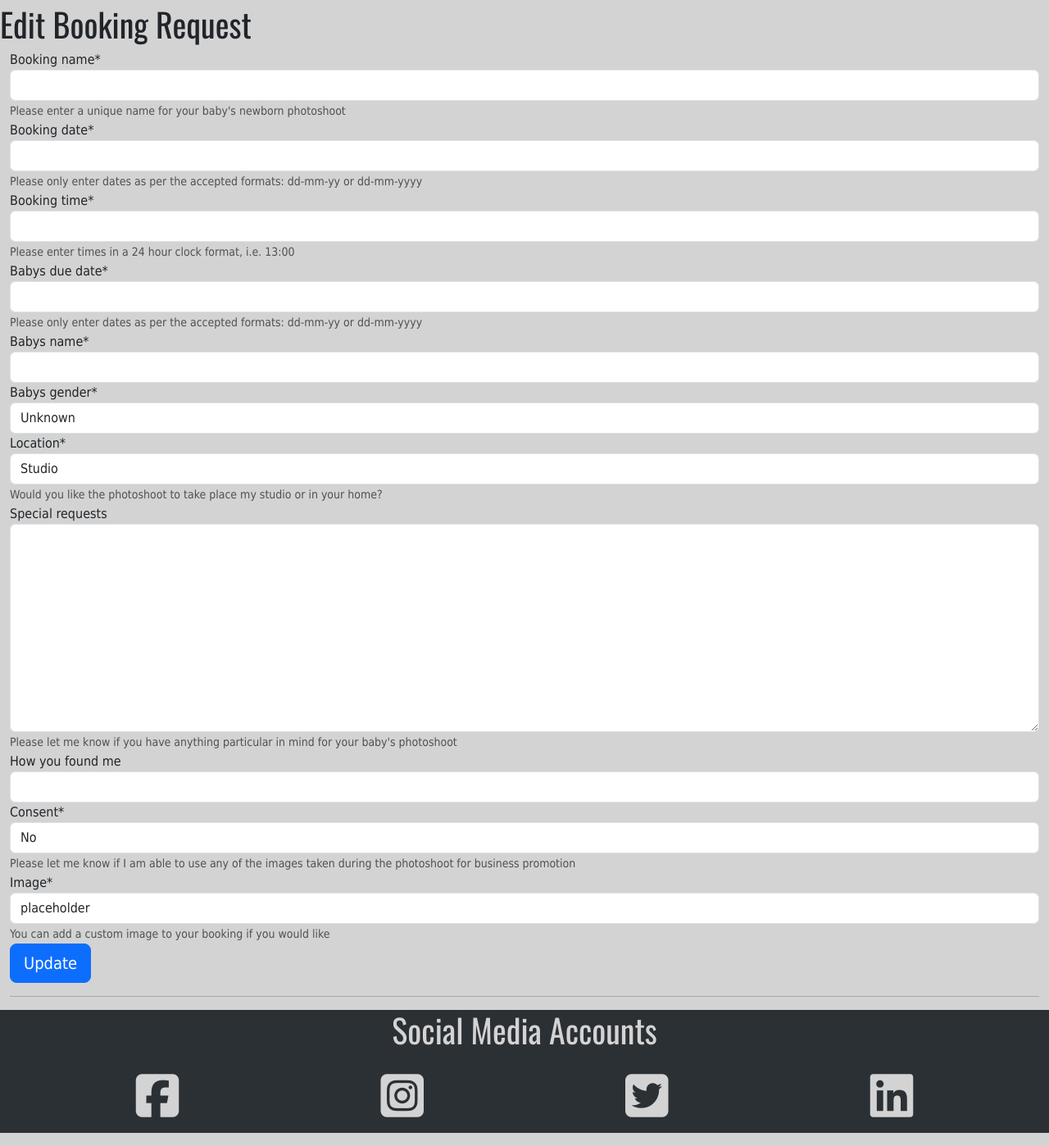
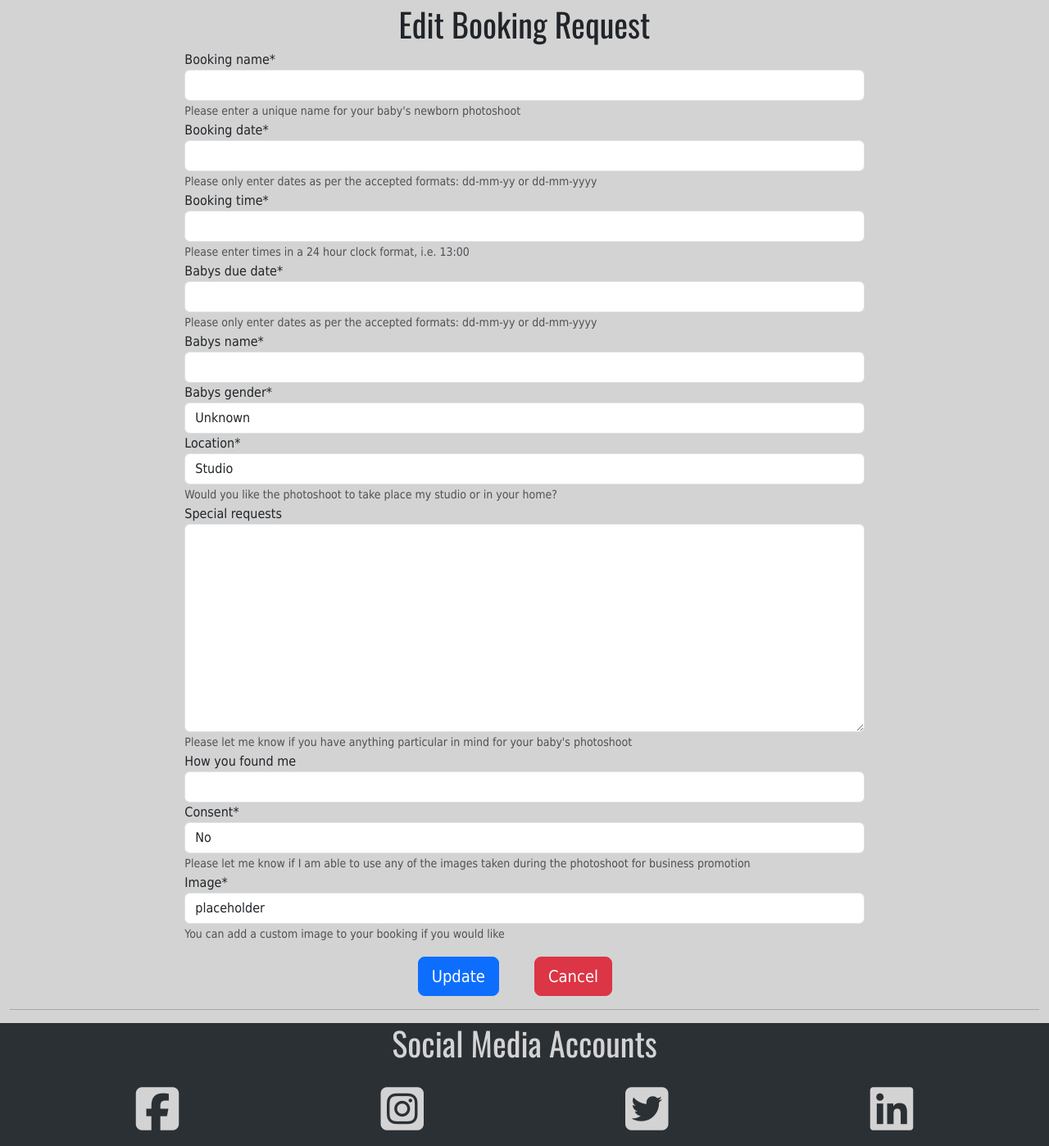
Before and after one commit to CamCove-Crichton/newborn-photography, a Django app: template templates/edit_booking.html in a window 1280 px wide. Shown: the part 143-1541 px from the top of the page at 82% size. Run offline with Django 3.2, Linux system fonts and the light colour scheme; the template is opened without the code that fills it: values that come from a table or form of the project are taken from there, others are empty; some libraries are stand-ins or nearby versions; some web fonts are replaced.

Commit message:
Update styling on new_booking.html template and add styling to edit_booking.html template

```diff
--- a/templates/edit_booking.html
+++ b/templates/edit_booking.html
@@ -4,17 +4,23 @@
 <!-- Assitance from code institutes I think therefore I blog walkthrough tutorials -->
 {% load crispy_forms_tags %}
 
-<div>
-  <h1>Edit Booking Request</h1>
+<div class="container-fluid">
+  <div class="row justify-content-center">
+    <div class="col-md-8">
+      <h1 class="text-center">Edit Booking Request</h1>
     </div>
-<div class="container-fluid">
+  </div>
+
   <!-- Assistance from ChatGpt -->
+  <div class="row justify-content-center">
+    <div class="col-md-8">
       <form method="post" enctype="multipart/form-data">
         {% csrf_token %}
         <div class="form-group">
           {{ form.booking_name|as_crispy_field }}
           <small class="text-muted"
-        >Please enter a unique name for your baby's newborn photoshoot</small
+            >Please enter a unique name for your baby's newborn
+            photoshoot</small
           >
         </div>
         <div class="form-group">
@@ -53,12 +59,14 @@
             baby's photoshoot</small
           >
         </div>
-    <div class="form-group"> {{ form.how_you_found_me|as_crispy_field }} </div>
+        <div class="form-group">
+          {{ form.how_you_found_me|as_crispy_field }}
+        </div>
         <div class="form-group">
           {{ form.consent|as_crispy_field }}
           <small class="text-muted"
-        >Please let me know if I am able to use any of the images taken during
-        the photoshoot for business promotion</small
+            >Please let me know if I am able to use any of the images taken
+            during the photoshoot for business promotion</small
           >
         </div>
         <div class="form-group">
@@ -67,10 +75,81 @@
             >You can add a custom image to your booking if you would like</small
           >
         </div>
+        <div class="row mt-3 justify-content-center">
+          <div class="col-4 col-md-3 col-lg-2">
             <button type="submit" class="btn btn-primary btn-lg elmt-trans"
               >Update</button
             >
+          </div>
+
+          <!-- Button trigger modal -->
+          <div class="col-4 col-md-3 col-lg-2">
+            <button
+              type="button"
+              class="deleteBtn btn btn-danger btn-lg elmt-trans"
+              data-target-modal="#myModal6"
+            >
+              Cancel
+            </button>
+          </div>
+        </div>
       </form>
+    </div>
+  </div>
+</div>
+
+<!-- Modal -->
+<div
+  class="modal fade"
+  id="myModal6"
+  tabindex="-1"
+  role="dialog"
+  aria-labelledby="confirmCancelModalLabel"
+  aria-hidden="true"
+>
+  <div class="modal-dialog" role="document">
+    <div class="modal-content">
+      <div class="modal-header">
+        <h1 class="modal-title fs-5" id="confirmCancelModalLabel"
+          >Cancel Booking Edit</h1
+        >
+        <button
+          type="button"
+          class="btn-close"
+          data-bs-dismiss="modal"
+          aria-label="Close"
+        ></button>
+      </div>
+      <div class="modal-body">
+        <p>Are you sure you want to cancel this booking edit?</p>
+      </div>
+      <div class="modal-footer">
+        <button
+          type="button"
+          class="btn btn-secondary elmt-trans"
+          data-bs-dismiss="modal"
+          >Close</button
+        >
+
+        <!-- If Admin is logged in return to admin panel else normal bookings -->
+        {% if user.is_superuser %}
+        <a
+          href="{% url 'admin_panel' %}"
+          type="button"
+          class="btn btn-primary elmt-trans"
+          >Confirm</a
+        >
+        {% else %}
+        <a
+          href="{% url 'bookings' %}"
+          type="button"
+          class="btn btn-primary elmt-trans"
+          >Confirm</a
+        >
+        {% endif %}
+      </div>
+    </div>
+  </div>
 </div>
 
 {% endblock content %}
```
Also changed, not shown: templates/new_booking.html (+14 -7 lines). Lines whose indentation alone changed are shown as unchanged.
